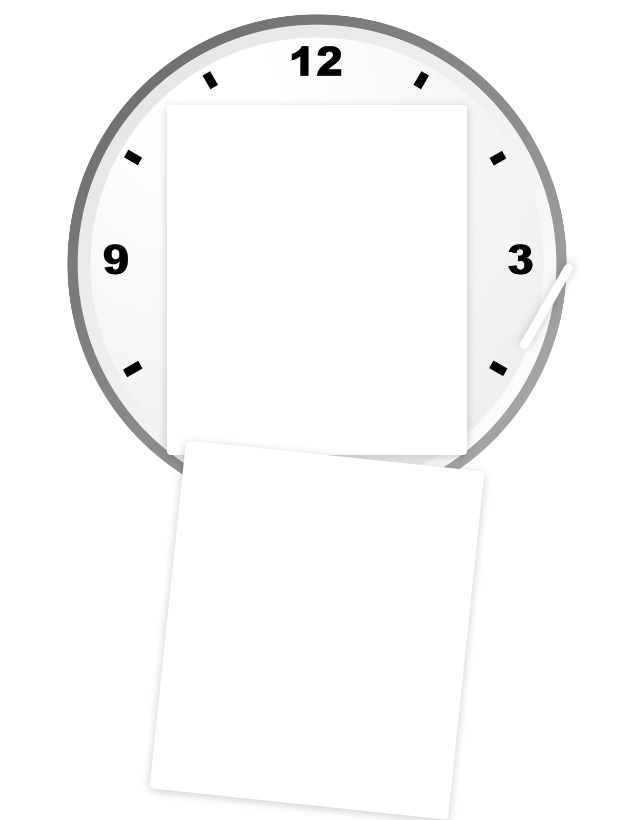
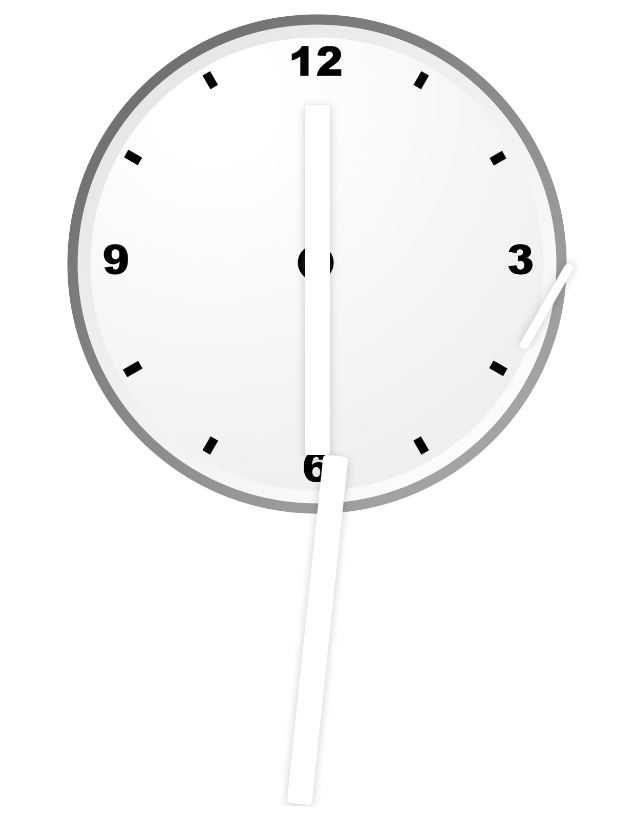
Before and after one commit to susverma/AnalogClock, a plain HTML site: page index.html in a window 1280 px wide. Shown: the whole page, without its empty margins (323-963 px from the left). Drawn offline with Linux system fonts and the light colour scheme.

Commit message:
update width

```diff
--- a/index.css
+++ b/index.css
@@ -32,7 +32,7 @@
 
 #minute{
 position: relative;
-    width: 300px;
+    width: 25px;
     height: 350px;
     background: #fff;
     margin: 0 auto;
@@ -42,7 +42,7 @@ position: relative;
 
 #second{
   position: relative;
-    width: 300px;
+    width: 25px;
     height: 350px;
     background: #fff;
     margin: 0 auto;
```
